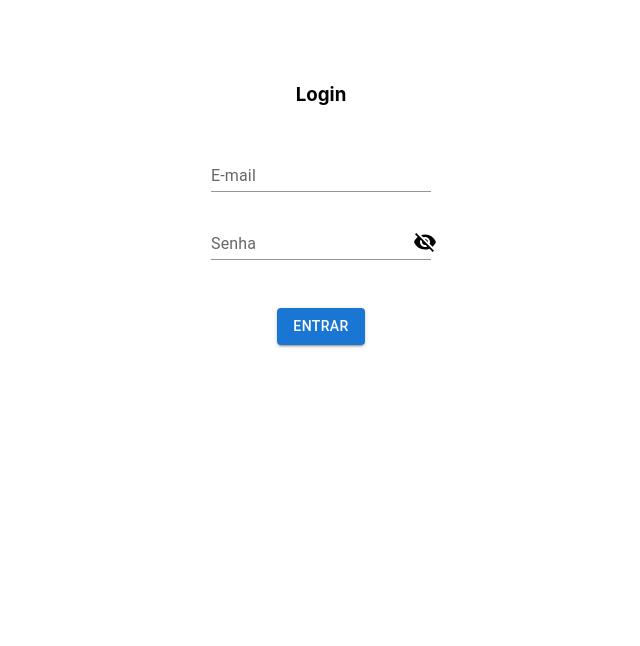
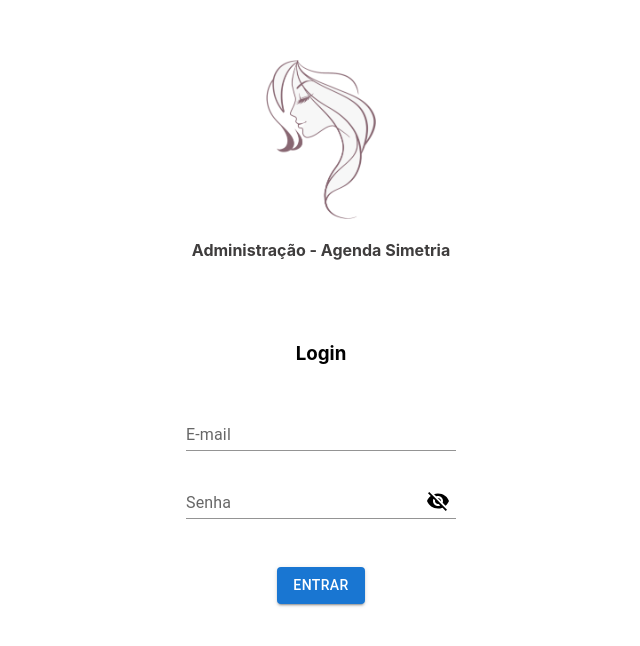
Before and after one commit to rafaelrt1/simetria-front-admin, a React (Create React App) app: page /login in a window 1280 px wide. Shown: the top 646 px of the page, without its empty margins (319-959 px from the left). Built offline with nearby package versions, Linux system fonts and the light colour scheme; no server answers.

Commit message:
Change login page

```diff
--- a/src/App.css
+++ b/src/App.css
@@ -12,10 +12,34 @@
   text-align: center;
 }
 
+.image {
+    display: flex;
+    flex-direction: column;
+    background-color: #FFFFFF;
+    align-items: center;
+    justify-content: center;
+    border-radius: 5px;
+    padding: 60px 0 20px;
+    margin-bottom: 20px;
+}
+
+.tinyLogo {
+    width: 110px;
+    height: 159.43px;
+    background-color: #FFFFFF;
+    margin-bottom: 10px;
+}
+
+.simetriaName  {
+    font-weight: bold;
+    color: #3F3D3D;
+    font-size: 16px;
+}
+
 .password-input {
     position: relative;
     top: -30px;
-    right: -20ch;
+    left: calc(100% - 30px);
     cursor: pointer;
     width: fit-content;
 }
@@ -99,6 +123,7 @@ input[type="submit"] {
     padding: 5px;
     border-radius: 3px;
     font-weight: 600;
+    border: 0;
 }
 
 .logout:hover {
--- a/src/pages/Login.jsx
+++ b/src/pages/Login.jsx
@@ -115,11 +115,21 @@ const Login = () => {
                 message={feedbackMessage}
                 hideTime={6000}
             ></FeedbackMessage>
+            <div className="image">
+                <img
+                    className="tinyLogo"
+                    src={require("../images/Simetria.png")}
+                    alt="Logo Simetria"
+                />
+                <h1 className="simetriaName">
+                    Administração - Agenda Simetria
+                </h1>
+            </div>
             <form onSubmit={handleSubmit(tryLogin)} className="form">
                 <Box
                     component="form"
                     sx={{
-                        marginTop: 8,
+                        marginTop: 4,
                         display: "flex",
                         flexDirection: "column",
                         alignItems: "center",
@@ -134,6 +144,7 @@ const Login = () => {
                         rules={{ maxLength: 60, required: true }}
                         render={({ field: { onChange, onBlur, value } }) => (
                             <TextField
+                                sx={{ minWidth: "270px" }}
                                 id="email"
                                 label="E-mail"
                                 variant="standard"
@@ -150,6 +161,7 @@ const Login = () => {
                         render={({ field: { onChange, onBlur, value } }) => (
                             <div className="password">
                                 <TextField
+                                    sx={{ minWidth: "270px" }}
                                     id="password"
                                     type={passwordVisible ? "text" : "password"}
                                     autoComplete="current-password"
@@ -180,7 +192,6 @@ const Login = () => {
                     <Button
                         type="submit"
                         variant="contained"
-                        // sx={{ mt: 3, mb: 2 }}
                         onClick={handleSubmit(tryLogin)}
                     >
                         Entrar
```
Also changed, not shown: src/images/Simetria.png (added).
